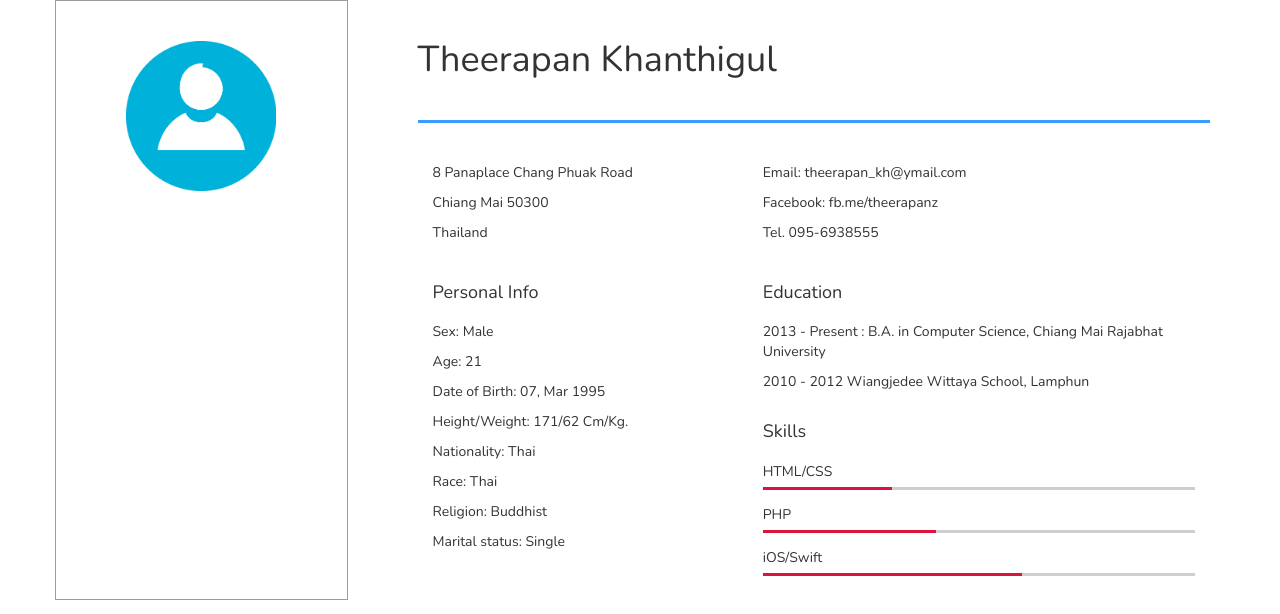
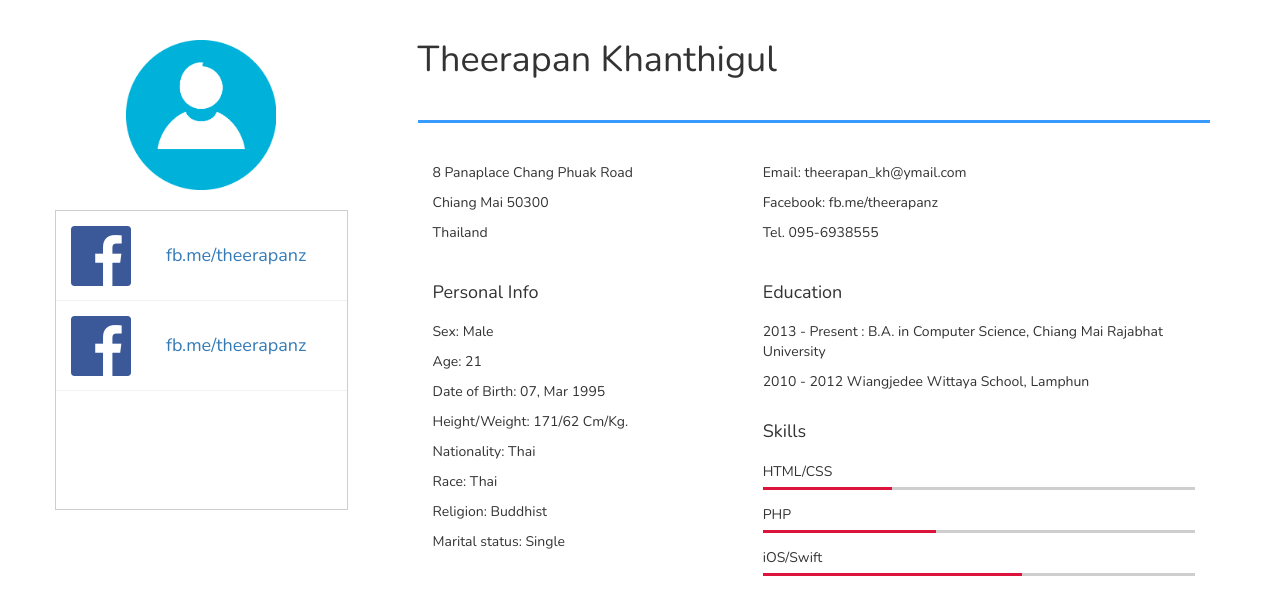
Before and after one commit to theerapan/resume, a plain HTML site: page index.html in a window 1280 px wide. Drawn offline with nearby package versions, Linux system fonts and the light colour scheme.

Commit message:
finish styling icon row

```diff
--- a/index.html
+++ b/index.html
@@ -3,6 +3,7 @@
 <head>
     <meta charset="UTF-8">
     <title>Resume</title>
+    <link href="https://maxcdn.bootstrapcdn.com/font-awesome/4.7.0/css/font-awesome.min.css" rel="stylesheet">
     <link rel="stylesheet" href="https://maxcdn.bootstrapcdn.com/bootstrap/3.3.7/css/bootstrap.min.css" />
     <link rel="stylesheet" href="style.css" type="text/css" />
 </head>
@@ -12,9 +13,29 @@
             <div class="row">
                 <div class="col-md-3">
                     <img src="assets/person.png" class="person-img center-block" alt="">
-                    <div class="social">
 
+                    <div class="row">
+
+                        <div class="social">
+                            <div class="icon-row">
+                                <div class="col-md-3 social-icon">
+                                    <i class="fa fa-facebook-official fa-5x" aria-hidden="true"></i>
+                                </div>
+                                <div class="col-md-9 social-address"><a href="#" class="social-link">fb.me/theerapanz</a></div>
+                            </div>
+
+                            <div class="icon-row">
+                                <div class="col-md-3 social-icon">
+                                    <i class="fa fa-facebook-official fa-5x" aria-hidden="true"></i>
+                                </div>
+                                <div class="col-md-9 social-address"><a href="#" class="social-link">fb.me/theerapanz</a></div>
+                            </div>
+
+                        </div>
                     </div>
+
+
+
                 </div>
                 <div class="col-md-9 profile">
                     <h1>Theerapan Khanthigul</h1>
--- a/style.css
+++ b/style.css
@@ -14,11 +14,46 @@ body {
     margin-top: 40px;
 }
 
+.social {
+    margin-top: 20px;
+    border: 1px solid #cecece;
+    height: 300px;
+}
 
+.social-icon {
+    width: 70px;
+    height: 70px;
+    padding-left: 5px;
+    color: #3b5998;
+}
+
+.social-address {
+    font-size: 18px;
+    line-height: 68px;
+    padding-left: 30px;
+}
+
+.icon-row {
+    height: 90px;
+    padding-top: 10px;
+    padding-left: 10px;
+    border-bottom: 1px solid #f2f2f2;
+}
+
+.icon-row:hover {
+    background-color: #dfe3ee;
+}
+
+.social-link {
+    text-decoration: none;
+    padding-top: 20px;
+}
+
+/*
 .col-md-3 {
     border: 1px solid #9c9c9c;
-    height: 600px;
 }
+*/
 /*
 .col-md-9 {
     border: 1px solid #9c9c9c;
```
